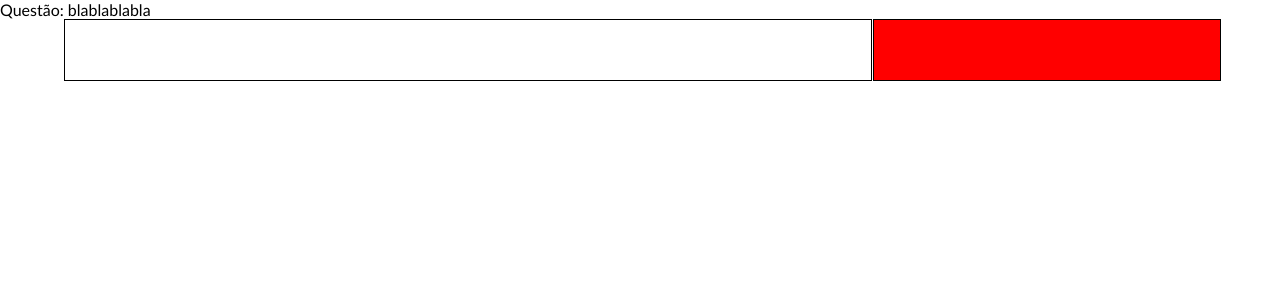
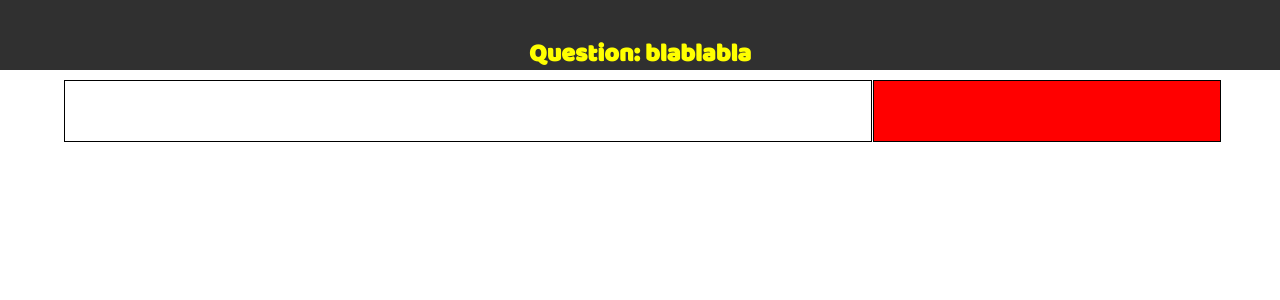
Before and after one commit to deppbrazil/codetowin, a React (Create React App) app: page /game in a window 1280 px wide. Shown: the top 300 px of the page. Built offline with nearby package versions, Linux system fonts and the light colour scheme.

Commit message:
feat: game head style

```diff
--- a/src/components/dashboard/index.js
+++ b/src/components/dashboard/index.js
@@ -22,7 +22,7 @@ function Dashboard() {
                     </div>
                 </div>
                 <div className="wrapper__head--center flexbox">
-                    <h1 className="h1">100 / 1000</h1>
+                    <h1 className="h1">800 / 1000</h1>
                     <div className="progress-bar flexbox"></div>
                 </div>
             </header>
--- a/src/components/dashboard/style.css
+++ b/src/components/dashboard/style.css
@@ -70,9 +70,9 @@
 /* Anime progress bar */
 @keyframes loading {
     0% { width: 20px }
-    25% { width: 10%}
-    50% { width: 50% }
-    100% { width: 100%}
+    /* 25% { width: 10%}
+    50% { width: 50% } */
+    100% { width: 80%}
 }
 
 .progress-bar {
@@ -81,10 +81,11 @@
 }
 
 .progress-bar::after {
-    animation: loading 12s  ease-in-out;
+    animation: loading 3s  ease-in-out;
     background-color: var(--yellow);
     content: '';
     position: absolute;
     border-radius: 20px;
-    left: 0; top: 0; bottom: 0
+    left: 0; top: 0; bottom: 0;
+    width: 80%;
 }
--- a/src/components/game/index.js
+++ b/src/components/game/index.js
@@ -1,15 +1,20 @@
 import React, { useState, useEffect } from 'react';
 import './style.css';
+import '../../global-style/Font.css';
+
 
 export default function Game(){
 
 
     return (
         <>
-            <header>
-                <p>
-                    Questão: blablablabla
-                </p>
+            <header className="game-head _flexbox">
+                <div className="game-head-wrapper">
+                    <h1>
+                    Question: blablabla
+                    </h1>
+                </div>
+
             </header>
             <section class="game-question">
                 <div class="game-console"></div>
--- a/src/components/game/style.css
+++ b/src/components/game/style.css
@@ -1,3 +1,23 @@
+
+._flexbox {
+  display: flex;
+  justify-content: center;
+  align-items: center;
+}
+
+.game-head {
+  width: 100%;
+  height: auto;
+  padding-top: 40px;
+  background-color: var(--primary);
+  margin-bottom: 10px;
+}
+
+.game-head-wrapper {
+  font-size: 2rem;
+
+}
+
 .game-question{
   width: 90%;
   display: flex;
--- a/src/global-style/App.css
+++ b/src/global-style/App.css
@@ -8,3 +8,7 @@
   margin: 0;
   padding: 0;
 }
+
+body {
+  font-size: 62,5%;
+}
```
